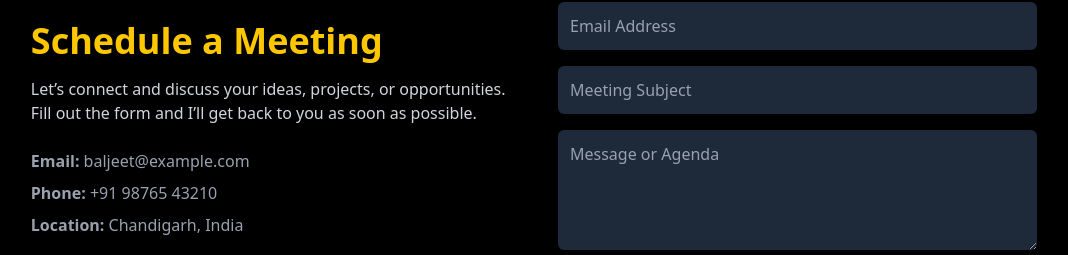
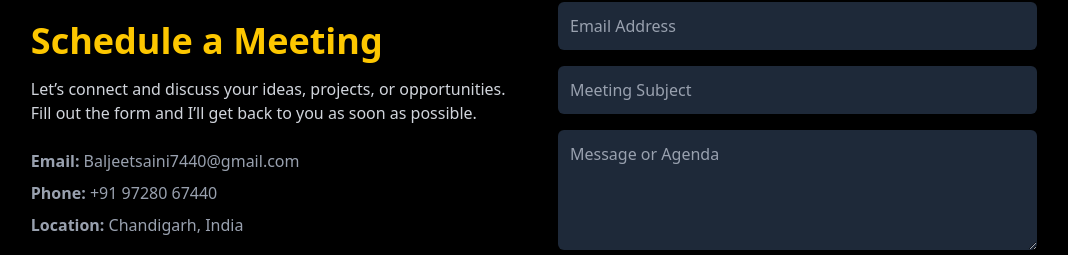
Before and after one commit to Baljeetsaini22/.github.io, a React (Vite) app: page / in a window 1280 px wide. Shown: the part 4591-4846 px from the top of the page, without its empty margins (106-1174 px from the left). Built offline with nearby package versions, Linux system fonts and the light colour scheme.

Commit message:
fix: update contact information in ContactMe component

```diff
--- a/src/Components/Contact.jsx
+++ b/src/Components/Contact.jsx
@@ -14,8 +14,8 @@ const ContactMe = () => {
             Let’s connect and discuss your ideas, projects, or opportunities. Fill out the form and I’ll get back to you as soon as possible.
           </p>
           <ul className="space-y-2 text-gray-400">
-            <li><strong>Email:</strong> baljeet@example.com</li>
-            <li><strong>Phone:</strong> +91 98765 43210</li>
+            <li><strong>Email:</strong> Baljeetsaini7440@gmail.com</li>
+            <li><strong>Phone:</strong> +91 97280 67440</li>
             <li><strong>Location:</strong> Chandigarh, India</li>
           </ul>
         </div>
```
